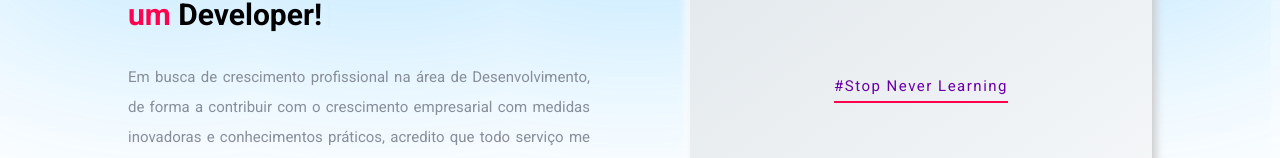
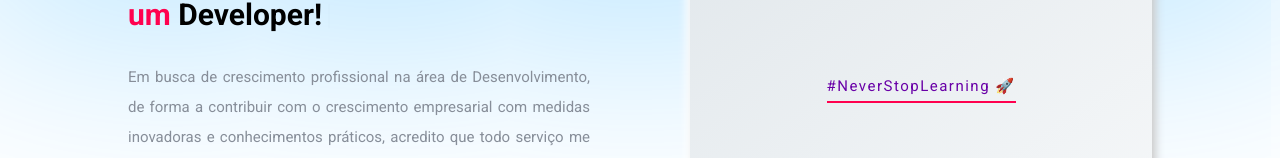
Before and after one commit to MaykonFelix/Portifolio, a React (Vite) app in the folder Portifolio/: page / in a window 1280 px wide. Shown: the part 285-443 px from the top of the page. Built offline with nearby package versions, Linux system fonts and the light colour scheme.

Commit message:
update hero page NeverStopLearning

```diff
--- a/Portifolio/src/shared/components/Hero/index.tsx
+++ b/Portifolio/src/shared/components/Hero/index.tsx
@@ -103,7 +103,7 @@ export const Hero = () => {
 
           <div className="right">
             <div className="right_img">
-              <p>#Stop Never Learning</p>
+              <p>#NeverStopLearning 🚀</p>
               <img src={Construction} alt="Imagem" />
             </div>
           </div>
```
